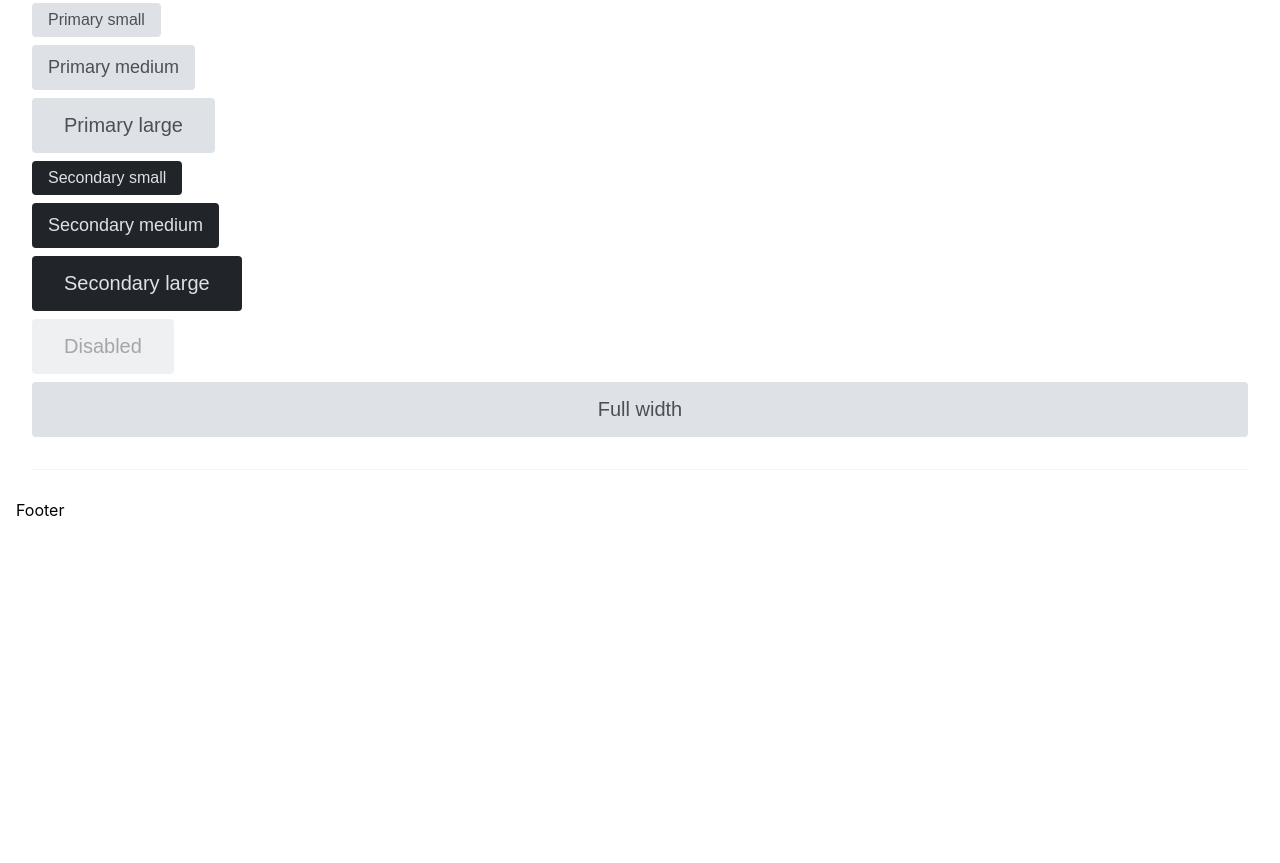
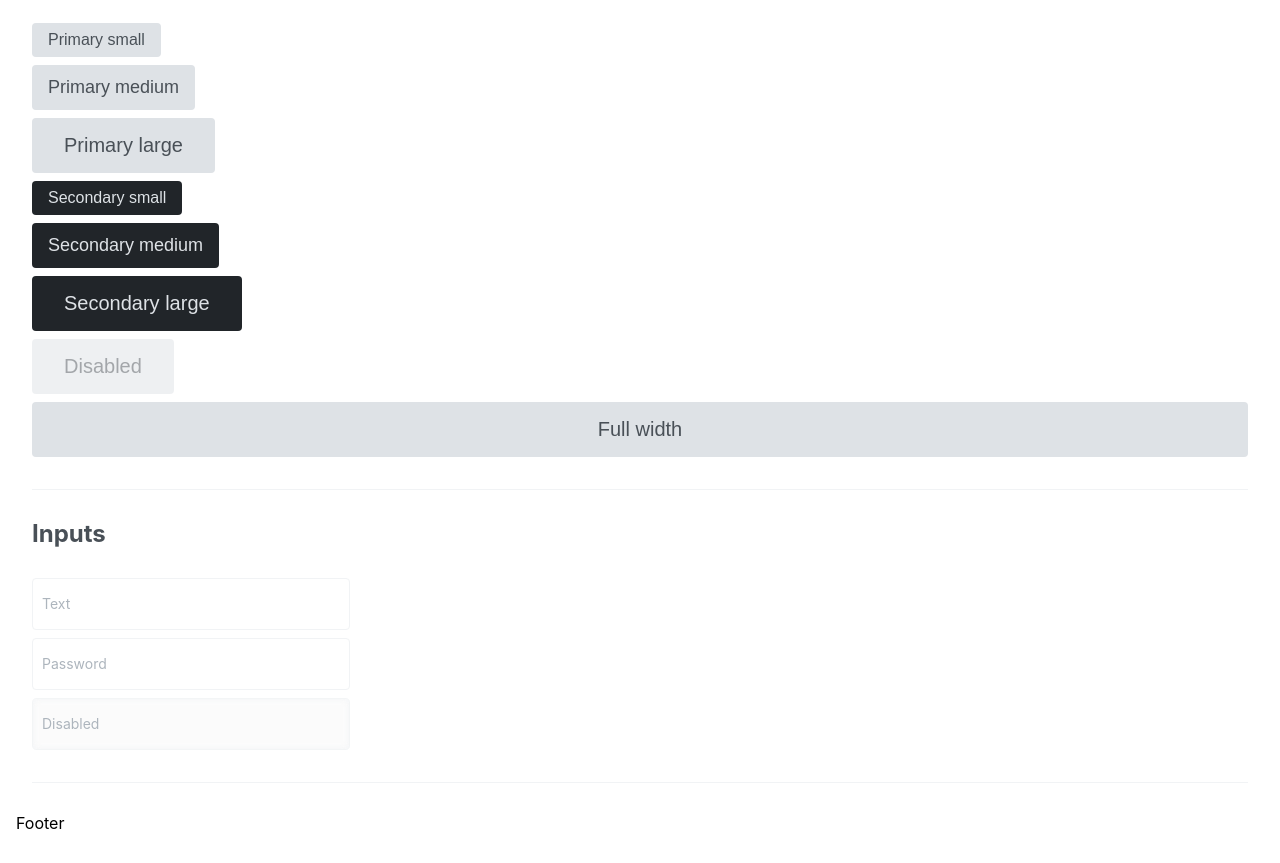
Before and after one commit to donovanroubos/gatsby-boilerplate, a Gatsby site: page /component-library in a window 1280 px wide. Shown: the part 587-1450 px from the top of the page. Before the commit the page ends 1137 px from the top, so only its background shows below. Built offline with nearby package versions, Linux system fonts and the light colour scheme; Gatsby itself is replaced by a stand-in of ours.

Commit message:
Add Input component with floating labels

```diff
--- /dev/null
+++ b/src/components/form/input.js
@@ -0,0 +1,21 @@
+import React, { Component } from 'react'
+
+class Input extends Component {
+  render() {
+
+    const {
+      label
+    } = this.props
+
+    return (
+      <div className="input">
+        <input {...this.props} placeholder={label}/>
+        {
+          label && <label>{label}</label>
+        }
+      </div>
+    )
+  }
+}
+
+export default Input
--- a/src/pages/component-library/index.js
+++ b/src/pages/component-library/index.js
@@ -2,6 +2,7 @@ import React from 'react'
 
 import Layout from '../../layouts'
 import Button from '../../components/button'
+import Input from '../../components/form/input'
 
 const ComponentLibrary = () => (
   <Layout>
@@ -11,6 +12,7 @@ const ComponentLibrary = () => (
         <ul>
           <li><a href="#text">Text</a></li>
           <li><a href="#buttons">Buttons</a></li>
+          <li><a href="#inputs">Inputs</a></li>
         </ul>
       </div>
 
@@ -38,6 +40,15 @@ const ComponentLibrary = () => (
 
         <Button text="Full width" size="lg" style="primary" fullWidth />
       </div>
+
+      <div className="block inputs" id="inputs">
+        <h2>Inputs</h2>
+
+
+        <Input type="text" label="Text" />
+        <Input type="password" label="Password" />
+        <Input label="Disabled" disabled />
+      </div>
     </main>
   </Layout>
 )
--- a/src/styles/components/button.scss
+++ b/src/styles/components/button.scss
@@ -7,7 +7,7 @@
   cursor: pointer;
 
   &:hover {
-    box-shadow: 0 2px 4px 0 $gray;
+    box-shadow: 0 2px 4px 0 $light-gray;
   }
 
   &:disabled {
--- /dev/null
+++ b/src/styles/components/input.scss
@@ -0,0 +1,45 @@
+.input {
+  display: inline-block;
+  position: relative;
+
+  label {
+    position: absolute;
+    top: 50%;
+    transform: translateY(-50%);
+    left: 10px;
+    font-size: 14px;
+    color: $gray;
+    transition: all .15s ease-in-out;
+    pointer-events: none;
+  }
+
+  input {
+    outline: none;
+    border-radius: 4px;
+    border: 1px solid $lightest-gray;
+    padding: 24px 8px 10px 8px;
+    min-width: 300px;
+    font-size: 14px;
+
+    &::placeholder {
+      color: transparent;
+    }
+
+    &:disabled {
+      opacity: 0.8;
+      cursor: not-allowed;
+      user-select: none;
+      box-shadow: inset 0 0 6px $lightest-gray;
+    }
+
+    &:focus ~ label {
+      font-size: 12px;
+      transform: translateY(calc(-50% - 12px));
+    }
+
+    &:not(:placeholder-shown) ~ label {
+      font-size: 12px;
+      transform: translateY(calc(-50% - 12px));
+    }
+  }
+}
--- a/src/styles/master.scss
+++ b/src/styles/master.scss
@@ -15,3 +15,4 @@
 @import './components/header';
 @import './components/footer';
 @import './components/button';
+@import './components/input';
--- a/src/styles/pages/style-guide.scss
+++ b/src/styles/pages/style-guide.scss
@@ -11,7 +11,7 @@
       margin-bottom: 32px;
     }
 
-    .btn {
+    .btn, .input {
       &:not(:last-child) {
         margin-bottom: 8px;
       }
```
